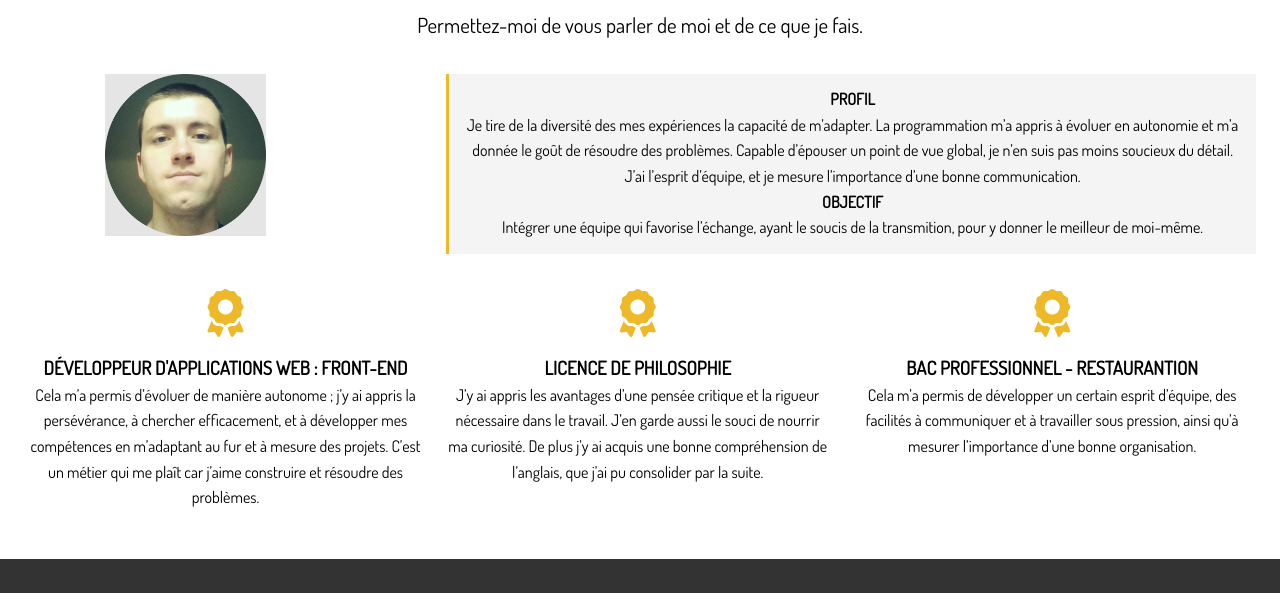
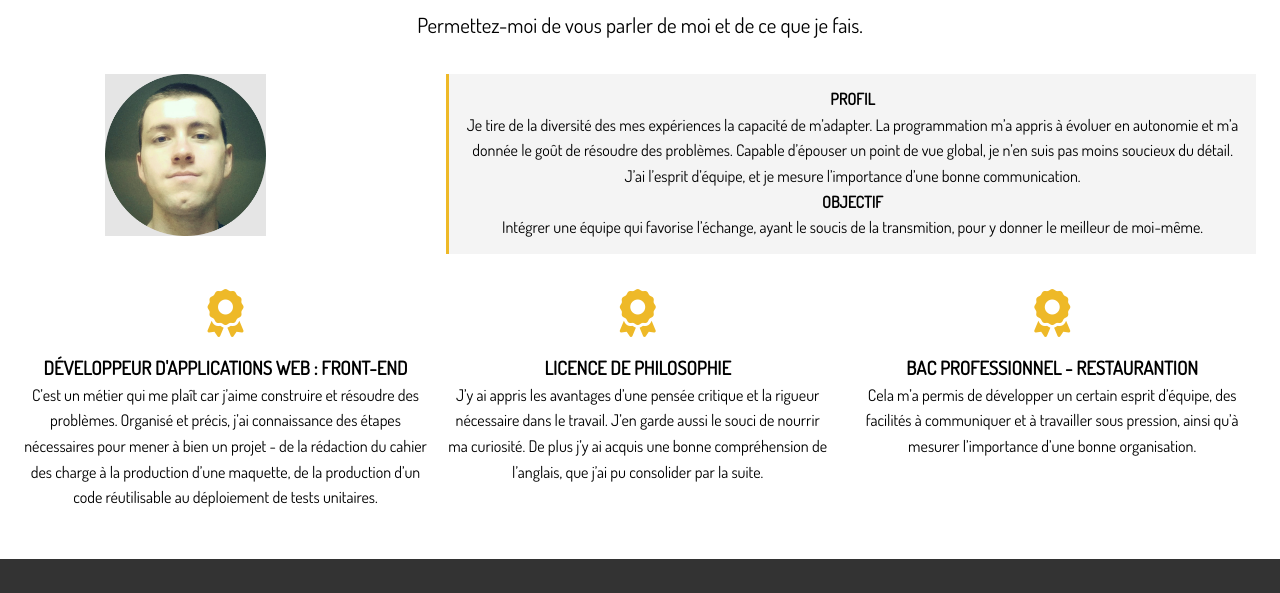
Before and after one commit to ROSORRNT/my-portfolio, a website: page dist/about.html in a window 1280 px wide. Shown: the part 207-800 px from the top of the page. Drawn offline with Linux system fonts and the light colour scheme.

Commit message:
Adding bio sup

```diff
--- a/dist/about.html
+++ b/dist/about.html
@@ -58,7 +58,8 @@
             <i class="fas fa-award fa-3x"></i>
             <h3>Développeur d'applications web : Front-End</h3>
             <p>
-              Cela m’a permis d’évoluer de manière autonome ; j’y ai appris la persévérance, à chercher efficacement, et à développer mes compétences en m’adaptant au fur et à mesure des projets. C’est un métier qui me plaît car j’aime construire et résoudre des problèmes.
+              C’est un métier qui me plaît car j’aime construire et résoudre des problèmes.
+              Organisé et précis, j’ai connaissance des étapes nécessaires pour mener à bien un projet - de la rédaction du cahier des charge à la production d’une maquette, de la production d’un code réutilisable au déploiement de tests unitaires.
             </p>
           </div>
           <div class="award-2">
```
